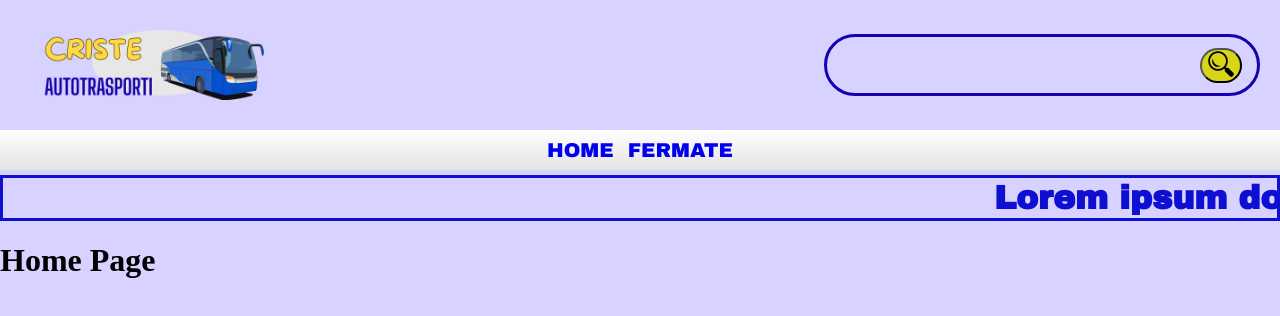
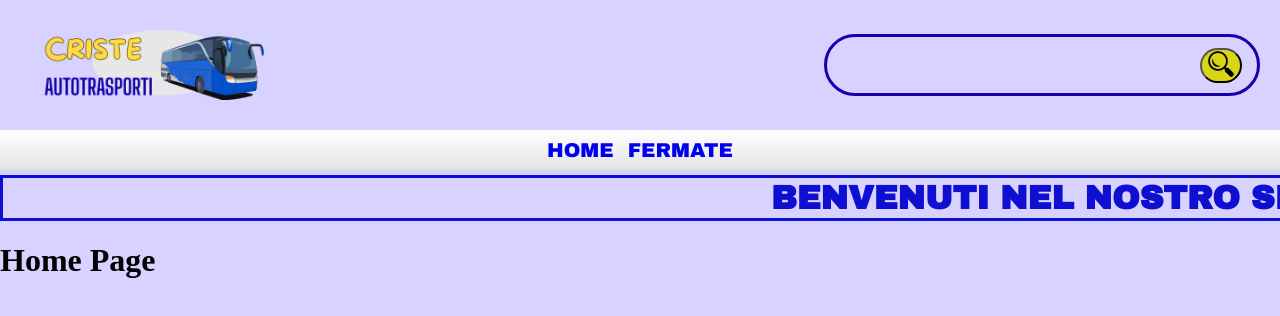
Before and after one commit to EssieDyva/ProgettoVueCrisStef-fe, a Vue app: page / in a window 1280 px wide. Shown: the top 316 px of the page. Built offline with nearby package versions, Linux system fonts and the light colour scheme; a web font is replaced by a local one.

Commit message:
tried to fix something, failed horribly

```diff
--- a/src/components/News.vue
+++ b/src/components/News.vue
@@ -1,12 +1,13 @@
-<script>
+<script setup>
+import { ref } from 'vue';
 
+const newsText = ref('');
+newsText.value = 'Benvenuti nel nostro sito!';
 </script>
 
 <template>
   <div class="news scroll-left">
-    <p class="paragrafo">Lorem ipsum dolor sit amet consectetur adipisicing elit. Reprehenderit, totam harum! Nostrum
-      sit id quaerat eos ex quo blanditiis deserunt, non et incidunt dolorum maxime illum necessitatibus quos magni.
-      Voluptatum!</p>
+    <p class="paragrafo">{{ newsText.toUpperCase() }}</p>
   </div>
 </template>
 
@@ -15,9 +16,8 @@
   margin-top: 5px;
   border: 3px solid #0f0fd2;
   height: 40px;
+  width: 100%;
   overflow: hidden;
-  display: flex;
-  align-items: center;
 }
 
 .scroll-left {
@@ -28,7 +28,7 @@
 .scroll-left p {
   margin: 0;
   transform: translateX(100%);
-  animation: scroll-left 45s linear infinite;
+  animation: scroll-left 25s linear infinite;
 }
 
 @keyframes scroll-left {
@@ -45,7 +45,7 @@
   color: #0f0fd2;
   font-size: 33px;
   font-weight: bold;
-  line-height: 1;
+  line-height: 40px;
   margin: 0;
   white-space: nowrap;
   overflow: hidden;
--- a/src/style.css
+++ b/src/style.css
@@ -2,5 +2,4 @@ body {
   margin: 0;
   padding: 0;
   background-color: #d7d2ff;
-  overflow: hidden;
 }
```
